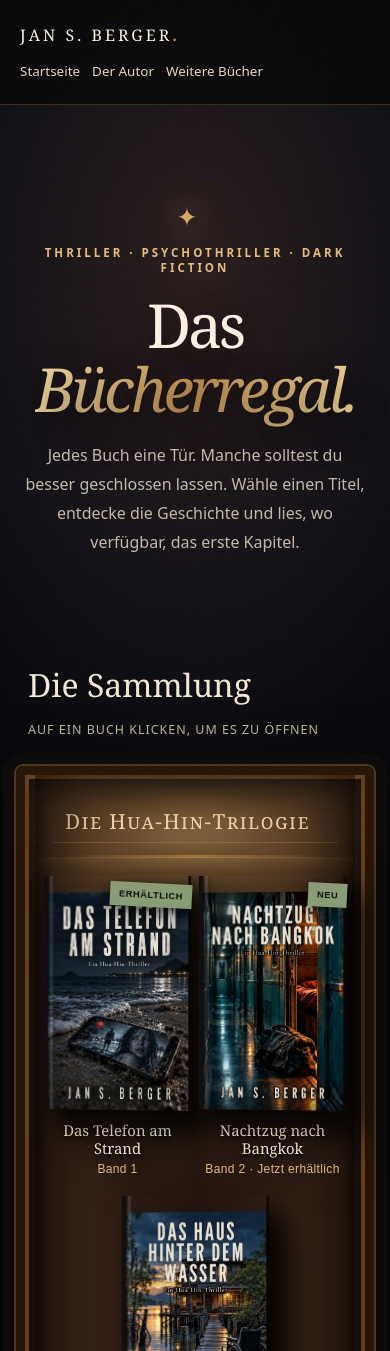
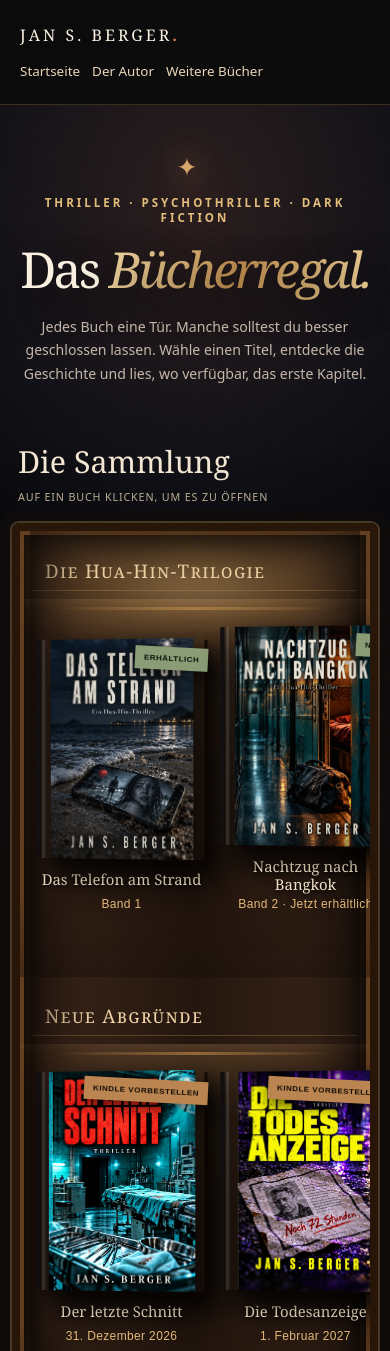
Before and after one commit to StefanR72/jan-s-berger-website, a plain HTML site: page buecherregal.html in a window 390 px wide. Shown: the top 1351 px of the page. Drawn offline with Linux system fonts and the light colour scheme.

Commit message:
Fix mobile bookshelf layout with horizontal swiping and balance desktop shelving

```diff
--- a/regal-premium.css
+++ b/regal-premium.css
@@ -59,3 +59,43 @@ box-shadow:inset 0 12px 22px -25px #ffd49a88}
 .shelf-teaser__covers:hover img:nth-child(2){transform:translateY(-26px) scale(1.05)}
 @media(max-width:760px){.shelf-page .cabinet{border-width:9px;padding-top:32px}.shelf-page .shelf{min-height:0;gap:19px 14px;padding:18px 5px 64px;margin-bottom:26px}.shelf-page .book{flex:0 1 calc(50% - 12px);max-width:162px}.shelf-page .book img{height:235px}.shelf-page .book-name{font-size:.93rem}.shelf-page .shelf-caption{font-size:1.3rem}.shelf-page dialog#detail .detail-layout{grid-template-columns:1fr;justify-items:center;padding:26px}.shelf-page dialog#detail .detail-cover{max-height:215px;width:auto}.shelf-page dialog#detail .detail-text{width:100%}.shelf-teaser__inner{grid-template-columns:1fr;gap:24px}.shelf-teaser__covers{order:-1;height:250px}.shelf-teaser__covers img{max-height:190px}.shelf-teaser{padding:55px 0}}
 @media(prefers-reduced-motion:reduce){.shelf-page .book,.shelf-page .book .cover,.shelf-teaser__covers img{transition:none!important}}
+
+/* Responsive shelf refinements · 2026-11-15 */
+.shelf-page .cabinet{max-width:1120px;margin-inline:auto}
+.shelf-page .shelf{align-content:end}
+.shelf-page .shelf-caption{padding-top:4px}
+.shelf-page .book-name{min-height:2.5em}
+.shelf-page .hero{padding-bottom:38px}
+.shelf-page .library-head{padding-top:12px}
+.shelf-page .book .cover img{aspect-ratio:810/1250;object-fit:contain}
+@media(min-width:761px){
+.shelf-page .shelf{flex-wrap:nowrap;gap:clamp(26px,5vw,75px)}
+.shelf-page .book{flex:0 1 190px}
+.shelf-page .hero{padding-top:65px}
+}
+@media(max-width:760px){
+.shelf-page .hero{padding:44px 17px 24px}
+.shelf-page .hero h1{font-size:clamp(3.1rem,12vw,4.8rem)}
+.shelf-page .hero p:last-child{font-size:.88rem;line-height:1.65}
+.shelf-page .library{padding:0 12px}
+.shelf-page .library-head{padding:12px 6px 18px;gap:7px}
+.shelf-page .library-head h2{font-size:1.9rem}
+.shelf-page .library-head p{font-size:.67rem;line-height:1.5}
+.shelf-page .cabinet{padding:23px 0 12px;border-width:8px}
+.shelf-page .shelf-caption{font-size:1.17rem;margin:0 13px 8px}
+.shelf-page .shelf{
+display:flex;flex-flow:row nowrap;justify-content:flex-start;align-items:flex-end;
+overflow-x:auto;overflow-y:hidden;gap:19px;min-height:340px;
+padding:27px 19px 61px;margin-bottom:22px;scroll-snap-type:x mandatory;
+scroll-padding-inline:19px;scrollbar-color:#a87946 #22150f;scrollbar-width:thin;
+-webkit-overflow-scrolling:touch;overscroll-behavior-inline:contain;
+}
+.shelf-page .shelf::after{left:0;right:0;bottom:19px;position:sticky;display:block;flex:0 0 0;height:0;box-shadow:none;border:0;content:""}
+.shelf-page .shelf::before{top:8px}
+.shelf-page .book{flex:0 0 clamp(135px,43vw,165px);max-width:none;scroll-snap-align:center;align-self:flex-end}
+.shelf-page .book img{height:220px}
+.shelf-page .book-name{min-height:2.3em;white-space:normal}
+.shelf-page .book-note{margin-bottom:5px}
+.shelf-page .status{font-size:.5rem}
+.shelf-page .cabinet::after{pointer-events:none}
+}
```
